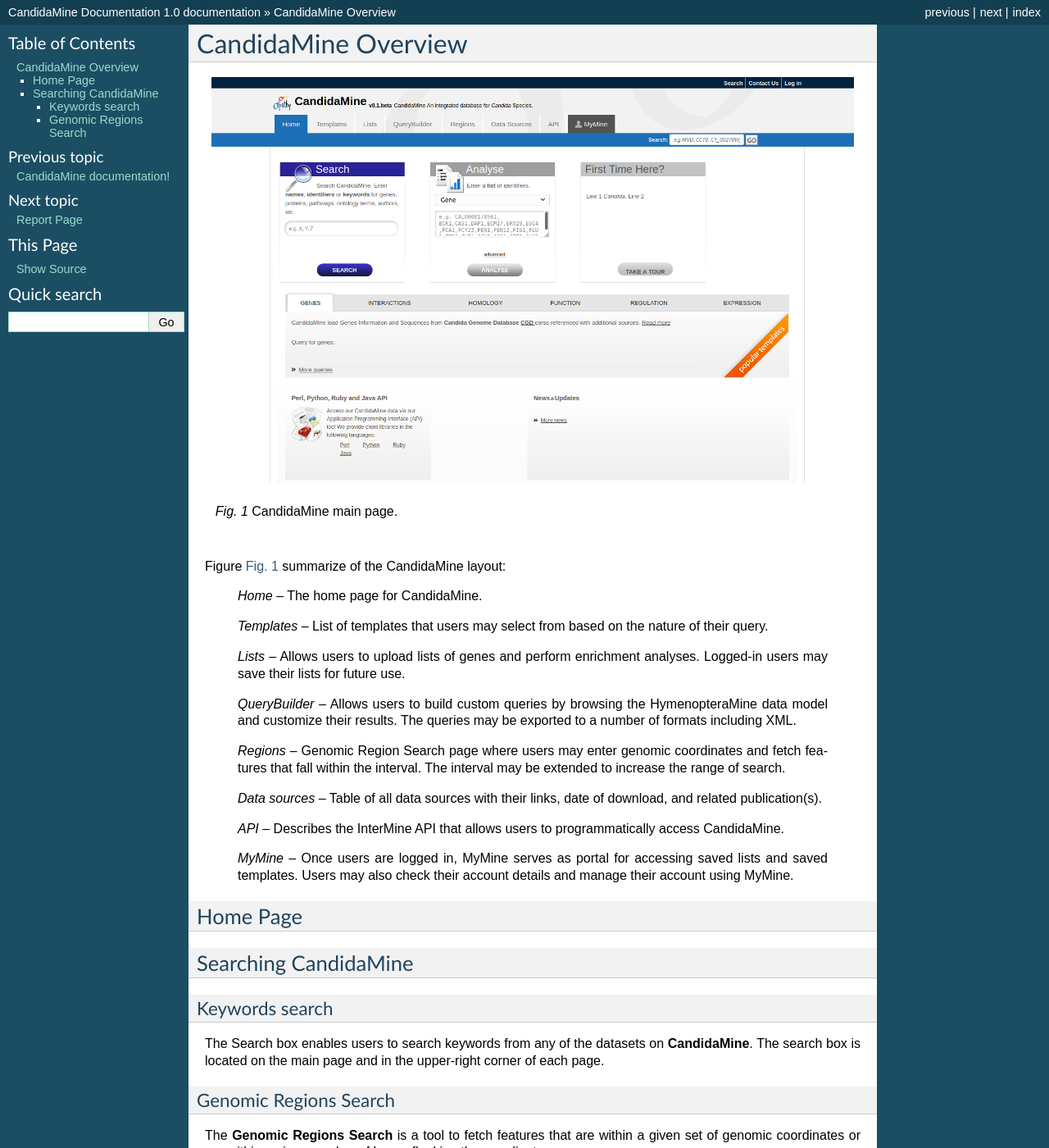
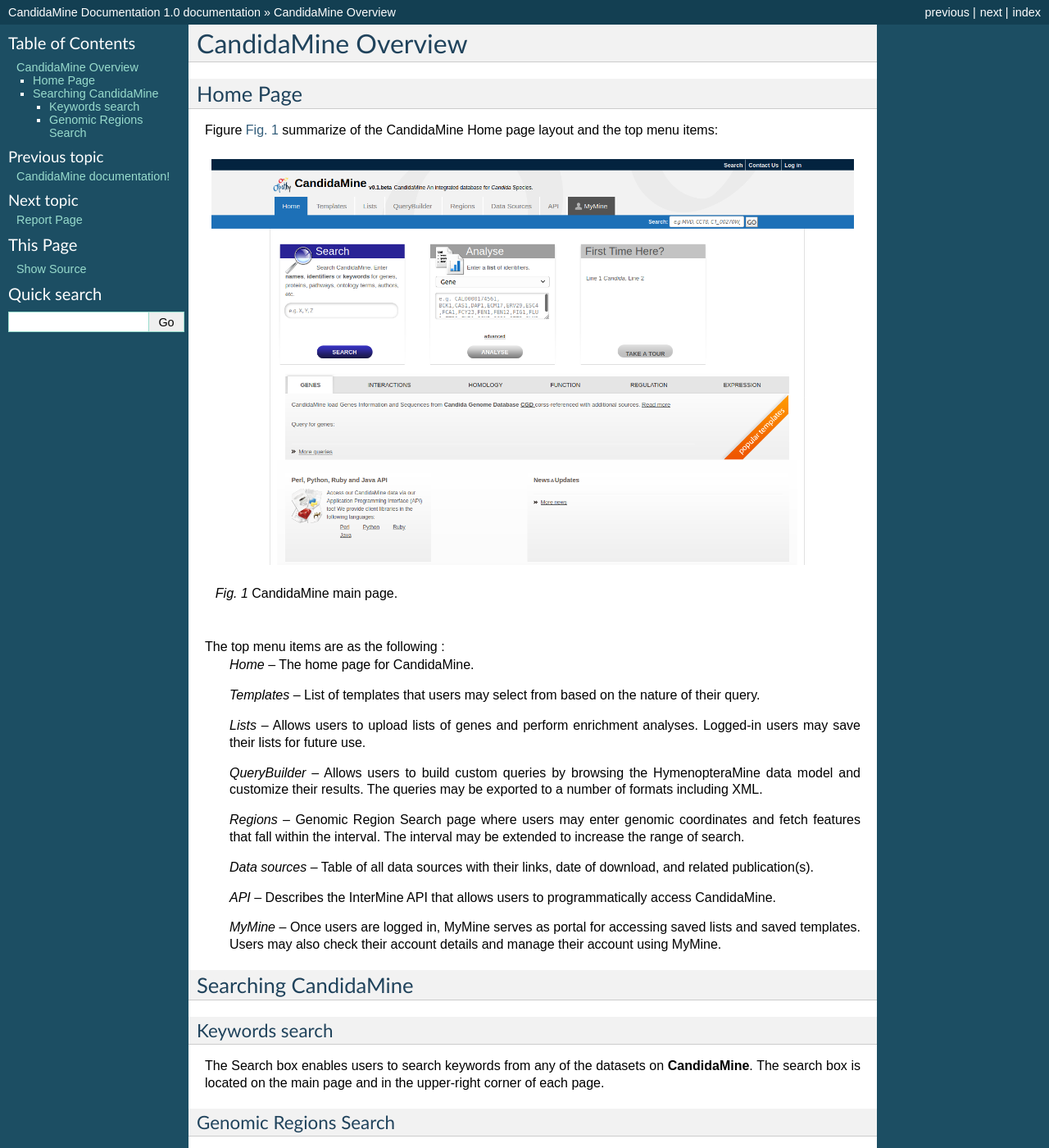
Before and after one commit to Gabaldonlab/candidamine-docs, a Sphinx documentation site: the page built from docs/user_guide/overview.rst, in a window 1280 px wide and 1400 px high. Shown: the whole window at 82% size. Built offline with Sphinx 7.4.7, drawn with Linux system fonts in a browser that asks for light colours.

Commit message:
Update overview.rst

```diff
--- a/docs/user_guide/overview.rst
+++ b/docs/user_guide/overview.rst
@@ -1,5 +1,13 @@
 CandidaMine Overview
 ===========================
+
+
+Home Page
+~~~~~~~~~~~~~~~~~~~~~~~~
+
+
+
+Figure :numref:`main_page` summarize of the CandidaMine Home page layout and the top menu items:
 
 .. _main_page:
 .. figure:: ../images/header.png
@@ -7,8 +15,7 @@
 
    CandidaMine main page.
 
-Figure :numref:`main_page` summarize of the CandidaMine layout:
-
+The top menu items are as the following :
     *Home* – The home page for CandidaMine.
 
     *Templates* – List of templates that users may select from based on the nature of their query.
@@ -27,8 +34,7 @@
     *MyMine* – Once users are logged in, MyMine serves as portal for accessing saved lists and saved templates. Users may also check their account details and manage their account using MyMine.
 
 
-Home Page
-~~~~~~~~~~~~~~~~~~~~~~~~
+
 
 
 Searching CandidaMine
```
